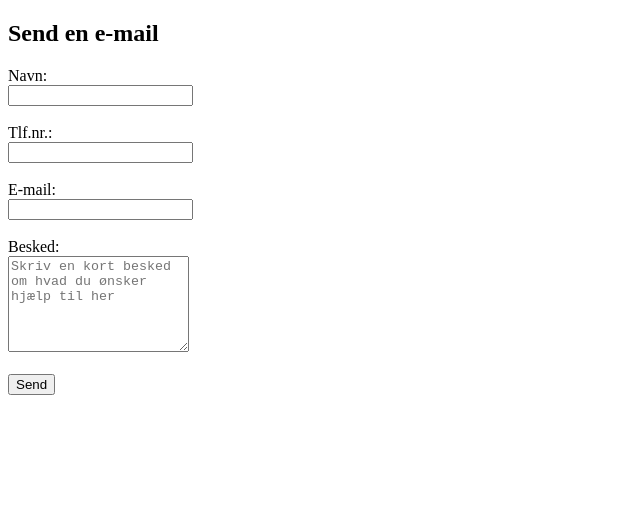
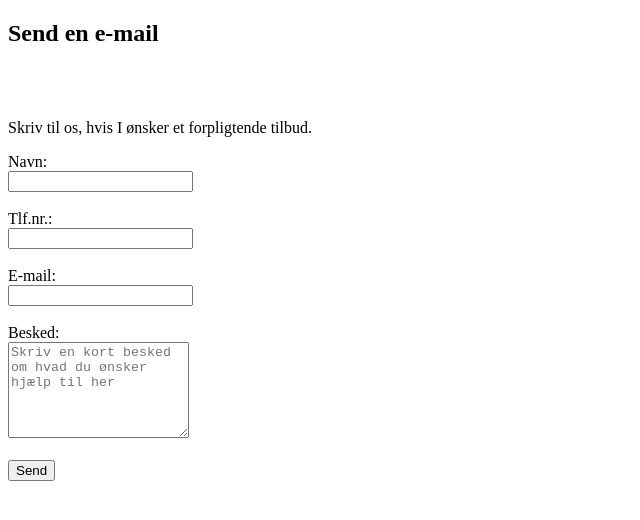
Before and after one commit to dnielsengl/knits.gl, a plain HTML site: page contact.html in a window 1280 px wide. Shown: the whole page, without its empty margins (0-640 px from the left). Drawn offline with Linux system fonts and the light colour scheme.

Commit message:
Update contact.html

```diff
--- a/contact.html
+++ b/contact.html
@@ -9,6 +9,9 @@
 </head>
 <body>
     <h2>Send en e-mail</h2>
+    <br><br>
+<p>Skriv til os, hvis I ønsker et forpligtende tilbud.</p>
+
       <!-- modify this form HTML and place wherever you want your form -->
 
 <form action="https://formsubmit.co/dennis.nielsen.gl@gmail.com" method="POST">
```
